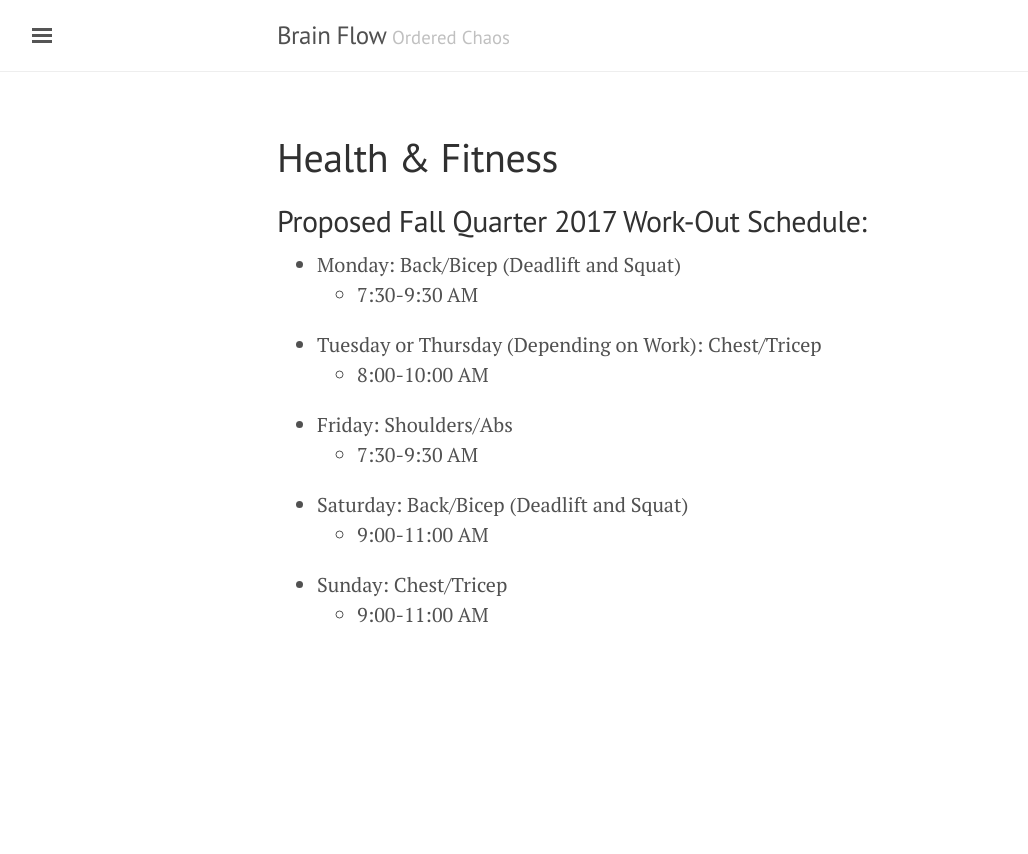
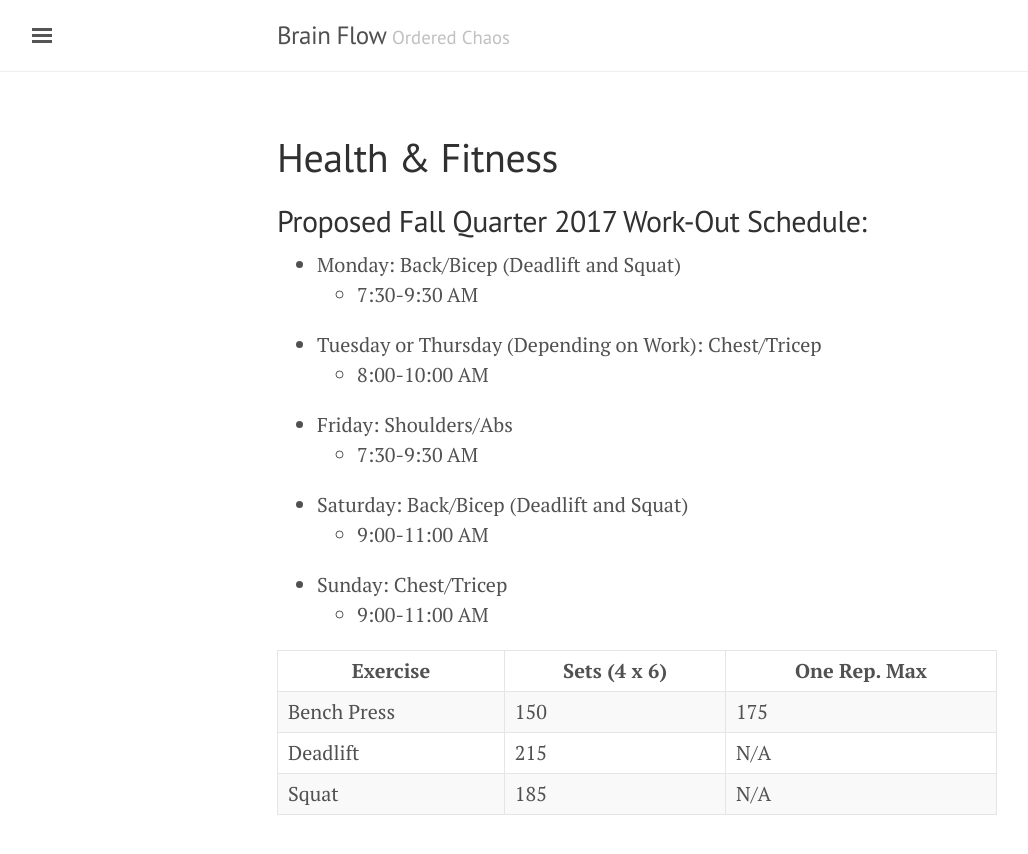
Before and after one commit to bjchia/bjchia.github.io, a Jekyll site: the page built from fitness.md, in a window 1280 px wide. Shown: the top 854 px of the page, without its empty margins (3-1031 px from the left). Built offline with Jekyll 4.4.1, drawn with Linux system fonts in a browser that asks for light colours.

Commit message:
Update fitness.md

```diff
--- a/fitness.md
+++ b/fitness.md
@@ -14,3 +14,9 @@ title: Health & Fitness
   - 9:00-11:00 AM
 * Sunday: Chest/Tricep
   - 9:00-11:00 AM
+
+| Exercise | Sets (4 x 6) | One Rep. Max |
+|-------|--------|---------|
+| Bench Press | 150 | 175 |
+| Deadlift | 215 | N/A |
+| Squat | 185 | N/A |
```
